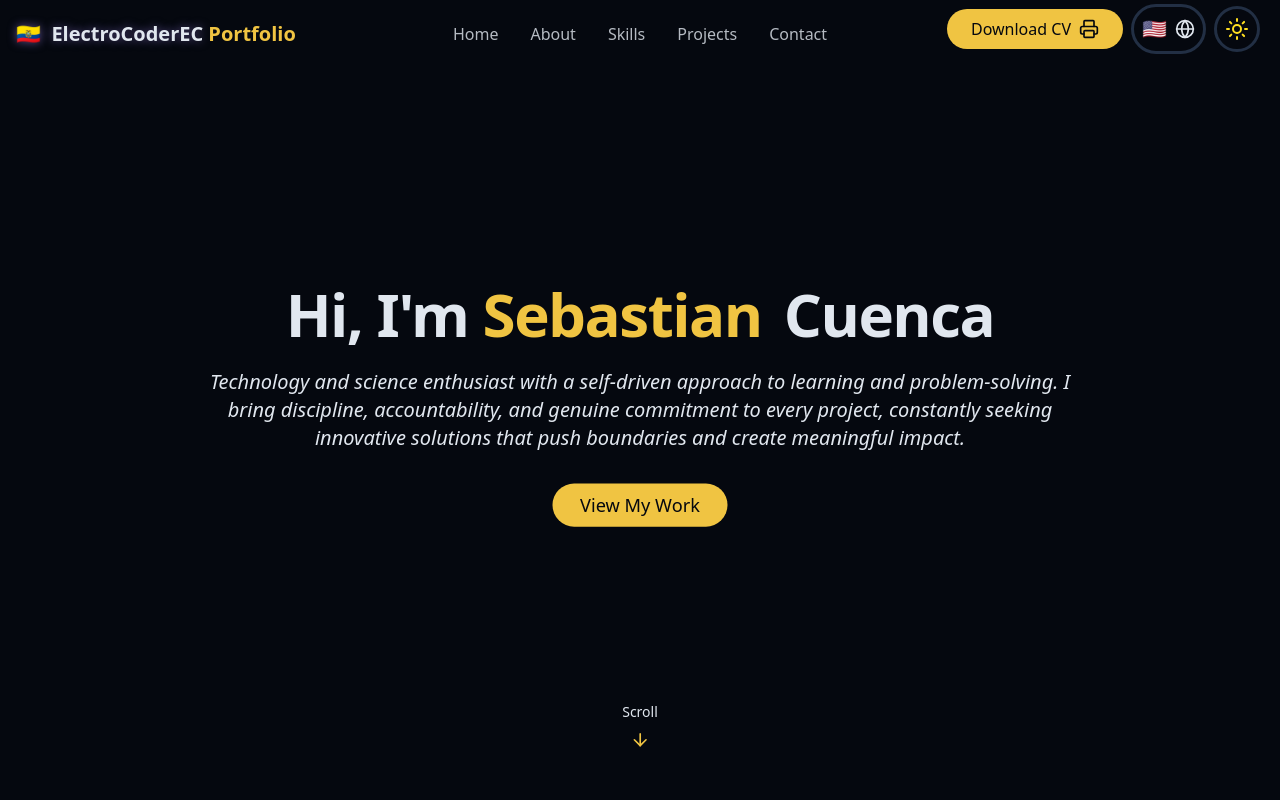
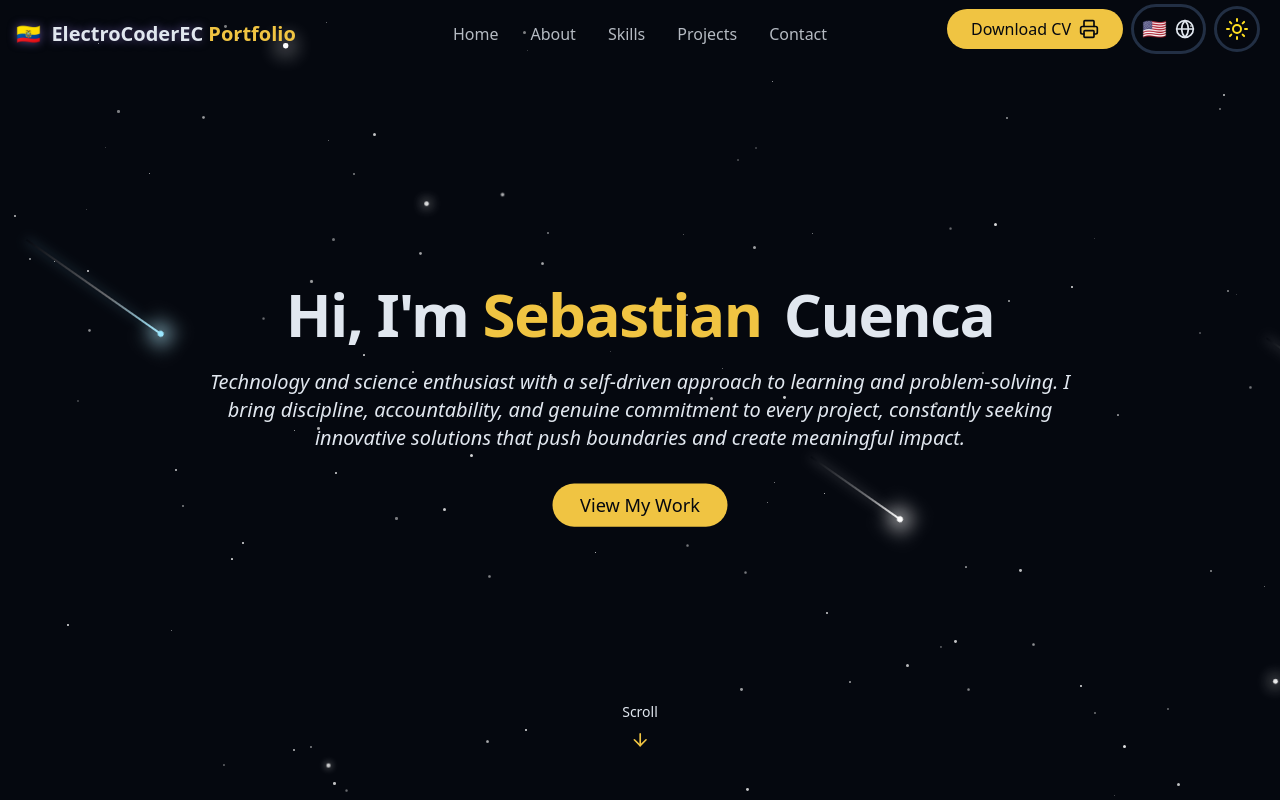
Before and after one commit to ElectroCoderEC/electrocoderec.github.io, a React (Vite) app: page / in a window 1280 px wide. Both pictures are taken after a click on the button 1237 px from the left and 29 px from the top of the page. Shown: the top 800 px of the page. Built offline with nearby package versions, Linux system fonts and the light colour scheme.

Commit message:
arreglo bug meteoros movil y portadas

```diff
--- a/src/components/StarBackground.jsx
+++ b/src/components/StarBackground.jsx
@@ -84,6 +84,10 @@ export const StarBackground = () => {
     setStars(newStars);
   };
 
+   const generateUniqueId = () => {
+    // Solución compatible con móviles (sin crypto.randomUUID)
+    return `${Date.now()}-${Math.random().toString(36).substr(2, 9)}`;
+  };
 
   const regenerateMeteor = (id) => {
   setMeteors((prev) =>
@@ -96,7 +100,7 @@ export const StarBackground = () => {
 
       return {
         ...m,
-        id: crypto.randomUUID(), // fuerza nueva animación
+        id:generateUniqueId(), // fuerza nueva animación
         x: Math.random() * 100 - 30,
         y: Math.random() * 20,
         delay: Math.random() * 3,
@@ -155,7 +159,7 @@ export const StarBackground = () => {
   if (!isDarkMode) return null;
 
   return (
-    <div className="fixed inset-0 overflow-hidden pointer-events-none z-0 hidden dark:block">
+    <div className="fixed inset-0 overflow-hidden pointer-events-none z-0">
 
       {/* Estrellas */}
       {stars.map((star) => (
```
Also changed, not shown: 1 other file (tests, documents, lock files or other folders).
